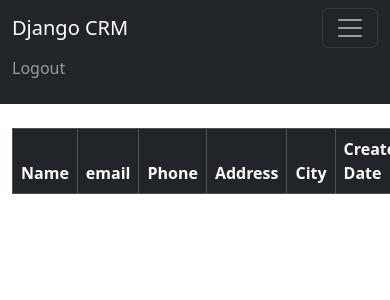
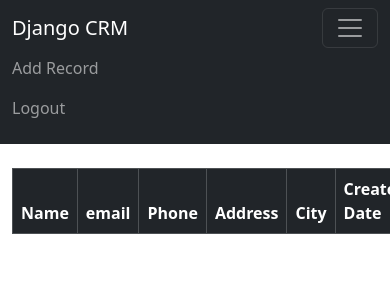
Before and after one commit to Anubhav9287/Django-CRM, a Django app: page / in a window 390 px wide, after a click that opens the changed part; the page is wider, and only the part inside the window is pictured. Shown: the top 300 px of that part. Run offline with Django 4.2, Linux system fonts and the light colour scheme; the visitor is signed in with stand-in values (Sample User, id 1); data that the repository does not hold is empty.

Commit message:
Added new record

```diff
--- a/website/templates/home.html
+++ b/website/templates/home.html
@@ -5,7 +5,6 @@
 
 
 {% if user.is_authenticated %}
-
 <table class="table table-striped table-hover table-bordered border-primary">
   <thead class="table-dark">
     <tr>
--- a/website/templates/navbar.html
+++ b/website/templates/navbar.html
@@ -7,6 +7,9 @@
     <div class="collapse navbar-collapse" id="navbarSupportedContent">
       <ul class="navbar-nav me-auto mb-2 mb-lg-0">
         {% if user.is_authenticated %}
+        <li class="nav-item">
+          <a class="nav-link" href="{% url 'add_record' %}">Add Record</a>
+        </li>
         <li class="nav-item">
           <a class="nav-link" href="{% url 'logout' %}">Logout</a>
         </li>
--- a/website/templates/record.html
+++ b/website/templates/record.html
@@ -22,6 +22,6 @@
 </div>
 </br>
 <a href="{%url 'home'%}" class="btn btn-primary">Back</a>
-<a href="{%url 'delete_record' customer_record.id%}" class="btn btn-danger">Delete</a>
+<a href="{%url 'delete_record' customer_record.id %}" class="btn btn-danger">Delete</a>
 
 {% endblock %}
--- a/website/urls.py
+++ b/website/urls.py
@@ -8,4 +8,5 @@
     path('register/',views.register_user, name='register'),
     path('record/<int:pk>',views.customer_record, name='record'),
     path('delete_record/<int:pk>',views.delete_record, name='delete_record'),
+    path('add_record/',views.add_record, name='add_record'),
 ]
--- a/website/views.py
+++ b/website/views.py
@@ -1,7 +1,7 @@
 from django.shortcuts import render, redirect
 from django.contrib.auth import authenticate, login, logout
 from django.contrib import messages
-from .forms import SignUpForm
+from .forms import SignUpForm, AddRecordForm
 from .models import Record
 
 def home(request):
@@ -61,3 +61,16 @@
 	else:
 		messages.success(request,'You are not logged in!')
 		return redirect('home')
+
+def add_record(request):
+	form = AddRecordForm(request.POST or None)
+	if request.user.is_authenticated:
+		if request.method == 'POST':
+			if form.is_valid():
+				add_record = form.save()
+				messages.success(request, "Record Added...")
+				return redirect('home')
+		return render(request, 'add_record.html', {'form':form})
+	else:
+		messages.success(request, "You must be logged in.")
+		return redirect('home')
```
Also changed, not shown: website/forms.py (+16 -0 lines), website/templates/add_record.html (added, +20 -0 lines).
